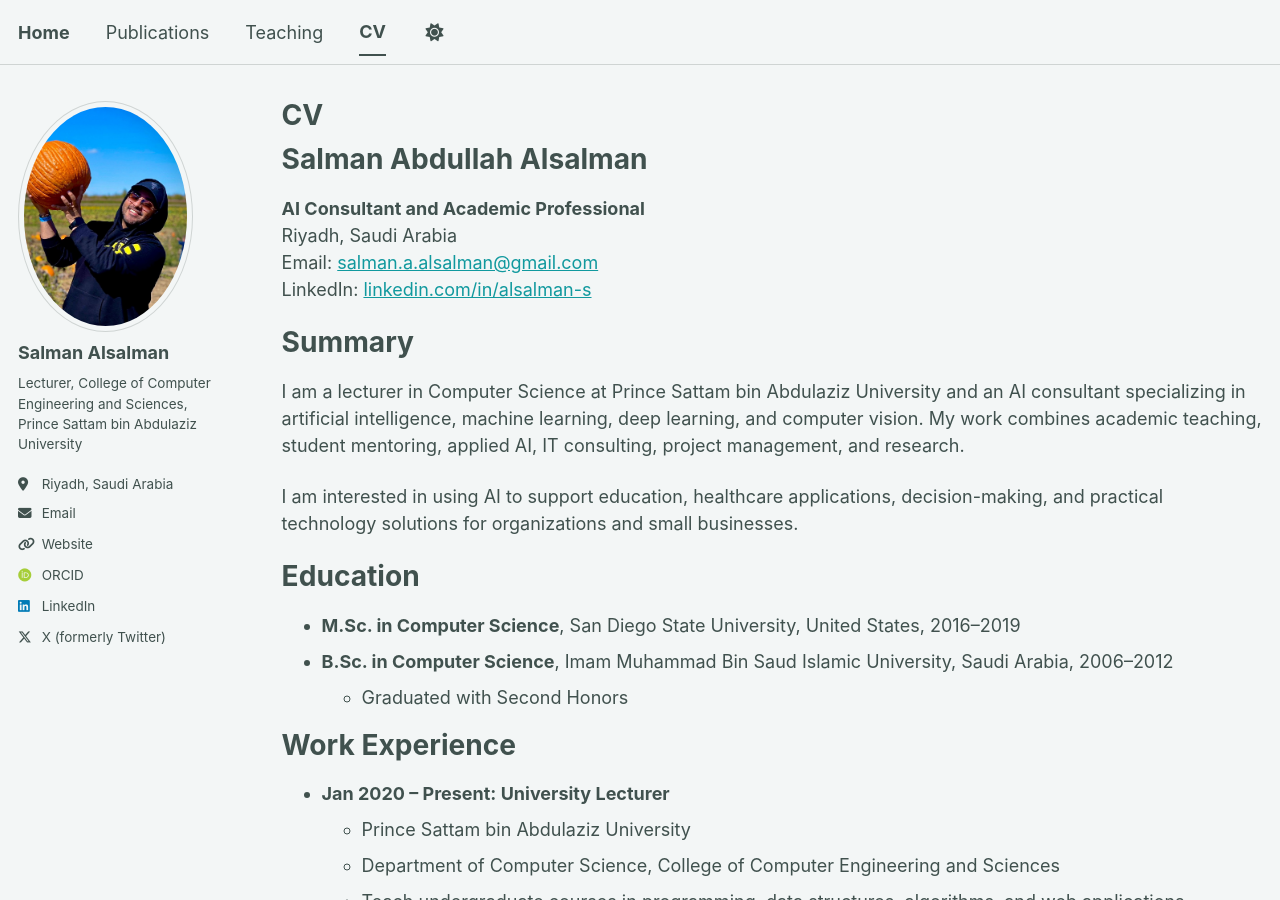
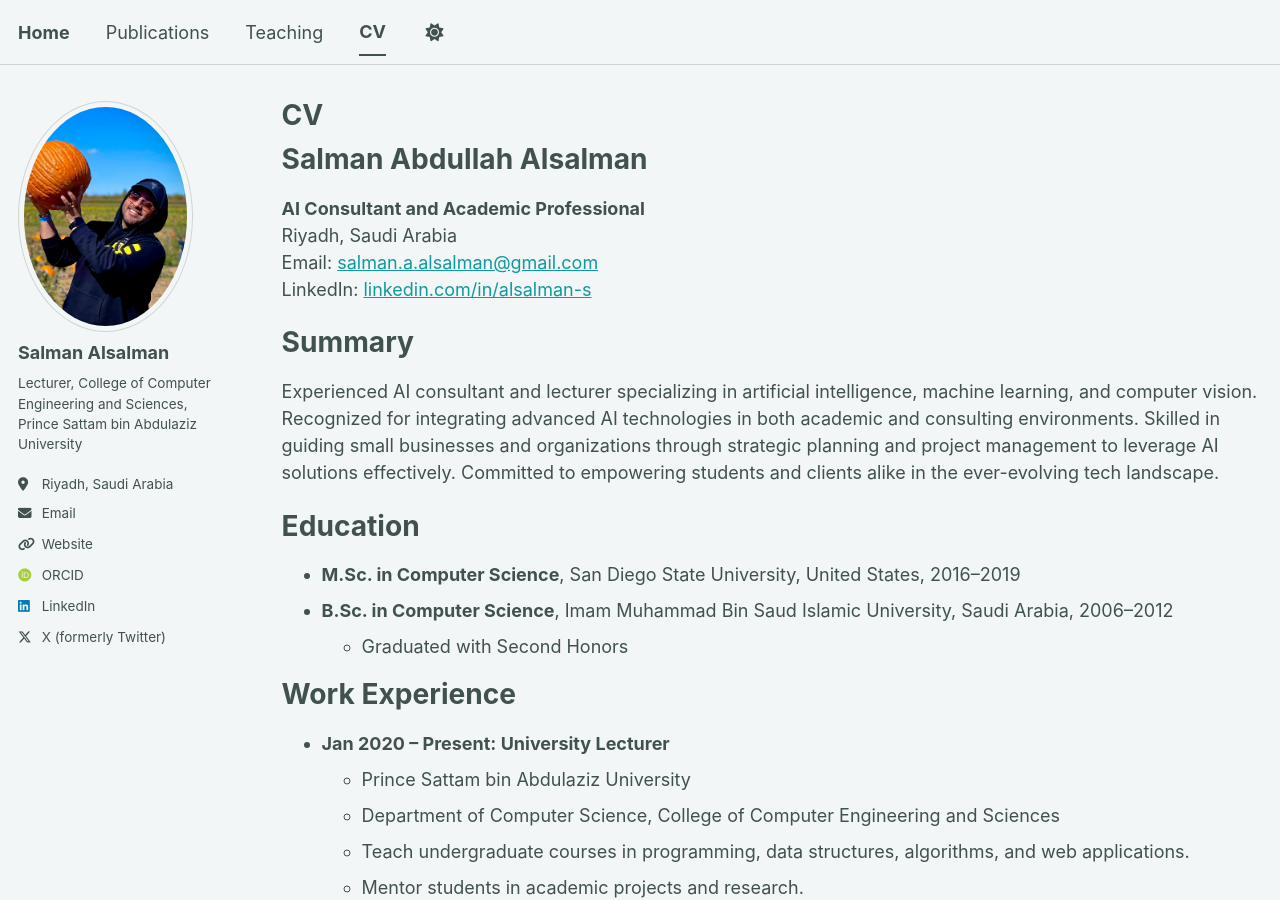
Before and after one commit to x1xSAS/x1xSAS.github.io, a Jekyll site: the page built from _pages/cv.md, in a window 1280 px wide and 900 px high. Built offline with Jekyll 4.4.1, drawn with Linux system fonts in a browser that asks for light colours; some web fonts are replaced; a script bundle is joined from its source files by our own code; library files that are not in the unit come from our copies.

Commit message:
Update cv.md

```diff
--- a/_pages/cv.md
+++ b/_pages/cv.md
@@ -18,9 +18,7 @@ LinkedIn: [linkedin.com/in/alsalman-s](https://linkedin.com/in/alsalman-s)
 
 Summary
 ======
-I am a lecturer in Computer Science at Prince Sattam bin Abdulaziz University and an AI consultant specializing in artificial intelligence, machine learning, deep learning, and computer vision. My work combines academic teaching, student mentoring, applied AI, IT consulting, project management, and research.
-
-I am interested in using AI to support education, healthcare applications, decision-making, and practical technology solutions for organizations and small businesses.
+Experienced AI consultant and lecturer specializing in artificial intelligence, machine learning, and computer vision. Recognized for integrating advanced AI technologies in both academic and consulting environments. Skilled in guiding small businesses and organizations through strategic planning and project management to leverage AI solutions effectively. Committed to empowering students and clients alike in the ever-evolving tech landscape.
 
 Education
 ======
```
